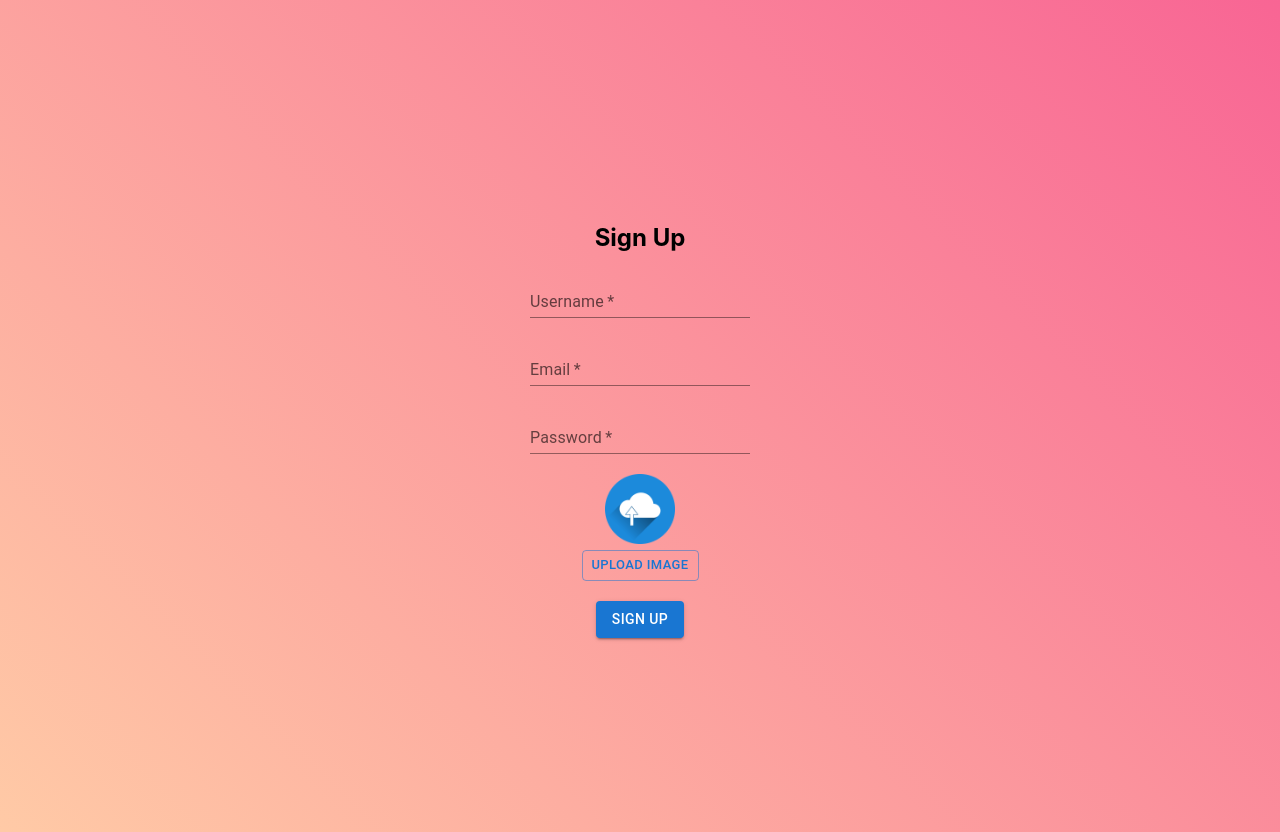
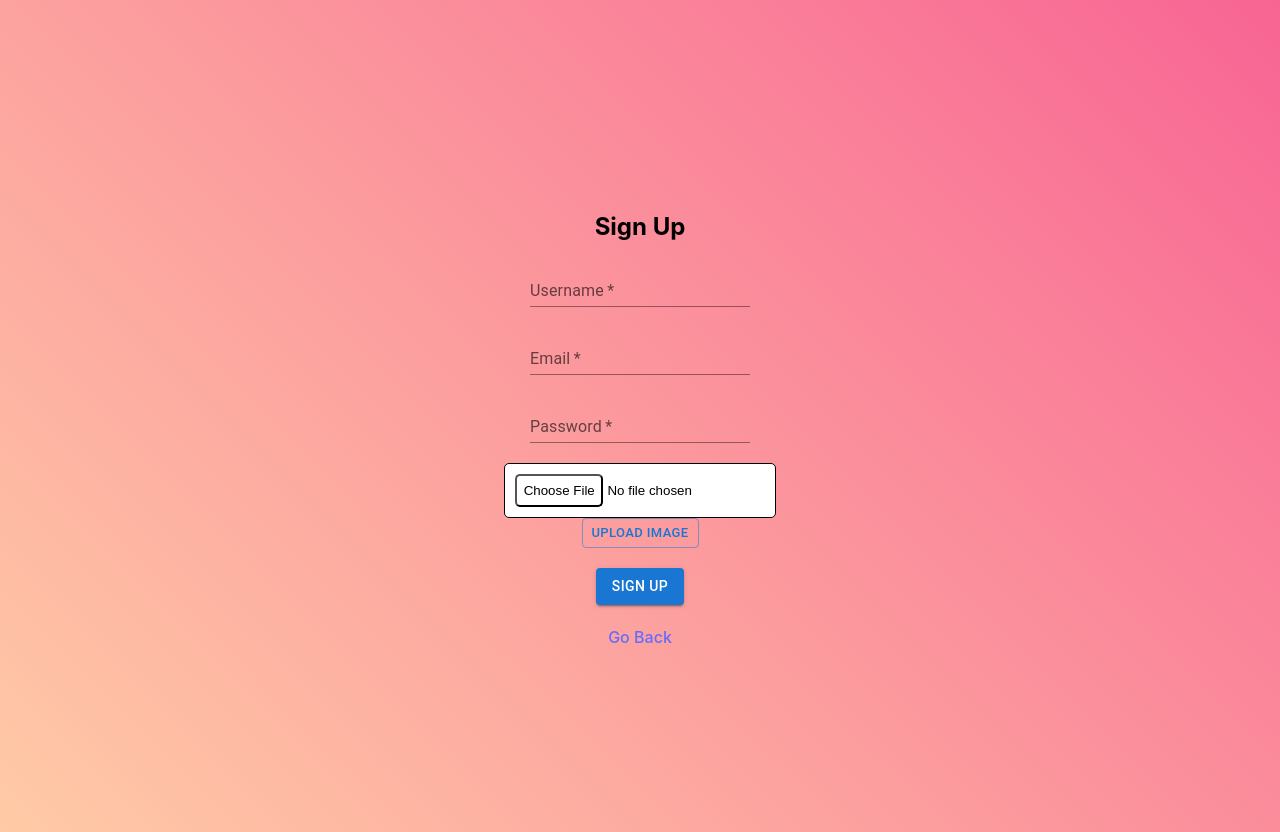
Before and after one commit to tmh9x/social-app-mern, a React (Vite) app in the folder client/: page /signup in a window 1280 px wide. Built offline with nearby package versions, Linux system fonts and the light colour scheme.

Commit message:
add signup component

```diff
--- a/client/src/components/SignUp/SignUp.css
+++ b/client/src/components/SignUp/SignUp.css
@@ -7,3 +7,18 @@
   align-content: center;
   gap: 20px;
 }
+
+.upload-container {
+  background-color: white;
+  border: 1px solid black;
+  border-radius: 5px;
+  padding: 10px;
+  width: 250px;
+  margin: 0 auto;
+}
+
+#upload::-webkit-file-upload-button {
+  background-color: white;
+  padding: 0.5em;
+  border-radius: 5px;
+}
--- a/client/src/components/SignUp/SignUp.jsx
+++ b/client/src/components/SignUp/SignUp.jsx
@@ -3,8 +3,8 @@ import "./SignUp.css";
 import React, { useState } from "react";
 
 import Button from "@mui/material/Button";
+import { Link } from "react-router-dom";
 import { TextField } from "@mui/material";
-import Upload from "../../assets/upload.png";
 
 export default function SignUp() {
   const [selectedFile, setSelectedFile] = useState(null);
@@ -110,16 +110,20 @@ export default function SignUp() {
       </div>
       <div>
         <form>
-          <div>
+          <div className="upload-container">
             <label for="upload">
-              <img src={Upload} alt="" width="70px" />
+              {/*  <img src={Upload} alt="" width="70px" /> */}
             </label>
             <input
               id="upload"
               type="file"
               onChange={handleFile}
-              style={{ display: "none" }}
+
+              /*  style={{ display: "none" }} */
             />
+            {newUser.avatarPicture && (
+              <img src={newUser.avatarPicture} alt="userPic" width="100px" />
+            )}
           </div>
           <div>
             <Button variant="outlined" size="small" onClick={submitForm}>
@@ -127,9 +131,6 @@ export default function SignUp() {
             </Button>
           </div>
         </form>
-        {newUser.avatarPicture && (
-          <img src={newUser.avatarPicture} alt="userPic" width="250px" />
-        )}
       </div>
       <div>
         <Button
@@ -141,6 +142,9 @@ export default function SignUp() {
           Sign Up
         </Button>
       </div>
+      <div>
+        <Link to="/">Go Back</Link>
+      </div>
     </div>
   );
 }
```
